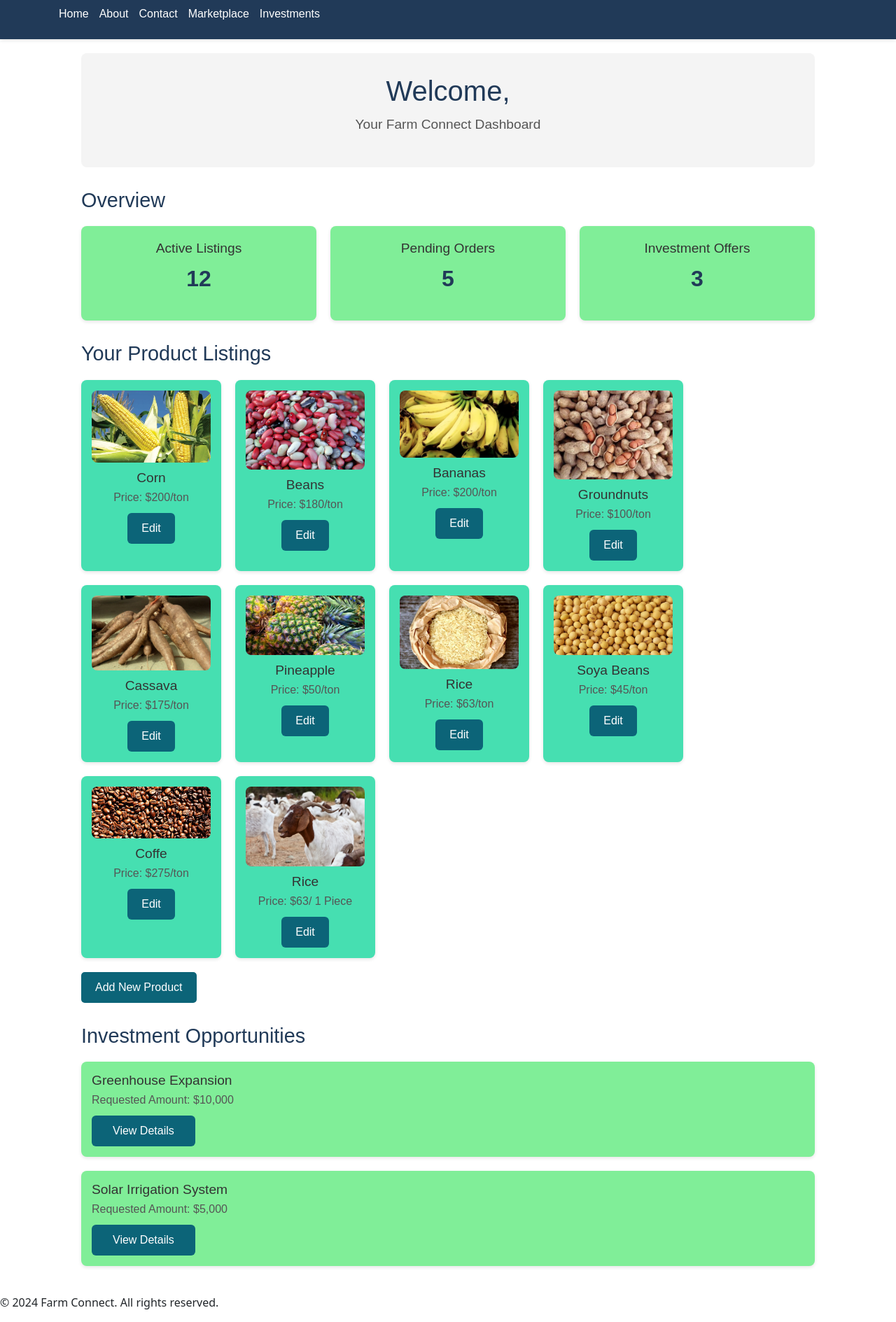
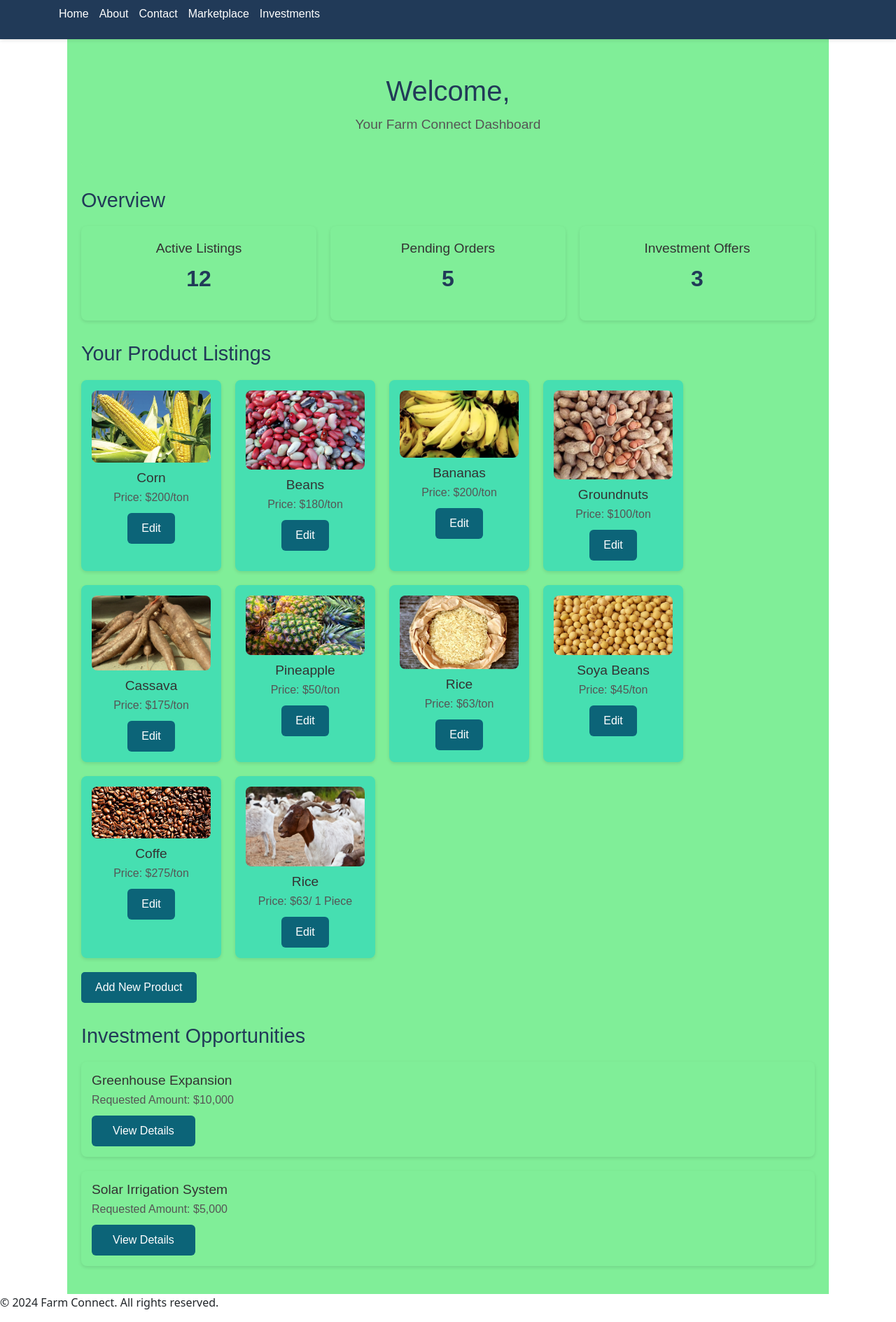
Before and after one commit to ATOROYO/Farm-Connect, a Django app: page /marketplace/farmer/dashboard/ in a window 1280 px wide. Shown: the whole page at 70% size. Run offline with Django 5.2, Linux system fonts and the light colour scheme.

Commit message:
Made some changes to the css styling

```diff
--- a/static/css/styles.css
+++ b/static/css/styles.css
@@ -86,7 +86,7 @@
 
 .about-header {
   text-align: center;
-  background: #f4f4f4;
+  background: #80ee98;
   padding: 50px 20px;
   margin-bottom: 30px;
   border-radius: 8px;
@@ -150,6 +150,7 @@
 /* Farmers page Styling Start here */
 .farmer-dashboard {
   font-family: "Arial", sans-serif;
+  background: #80ee98;
   color: #333;
   padding: 20px;
   width: 85%;
@@ -157,6 +158,7 @@
 }
 
 .dashboard-header h1 {
+  /* background: #46dfb1; */
   font-size: 2.5rem;
   color: #213a58;
   margin-bottom: 10px;
@@ -284,7 +286,7 @@
 
 .dashboard-header {
   text-align: center;
-  background: #f4f4f4;
+  background: #80ee98;
   padding: 30px;
   border-radius: 8px;
   margin-bottom: 30px;
```
